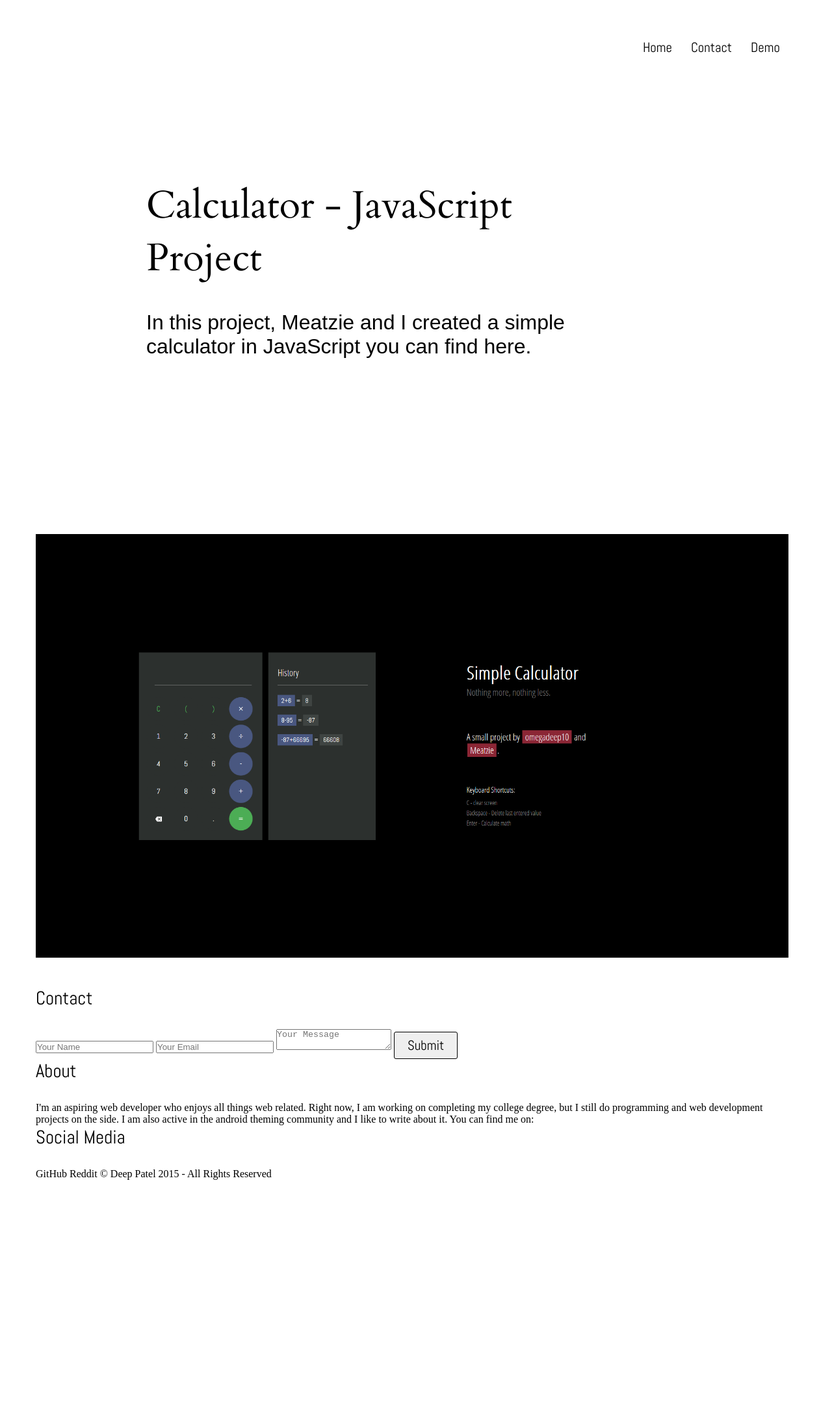
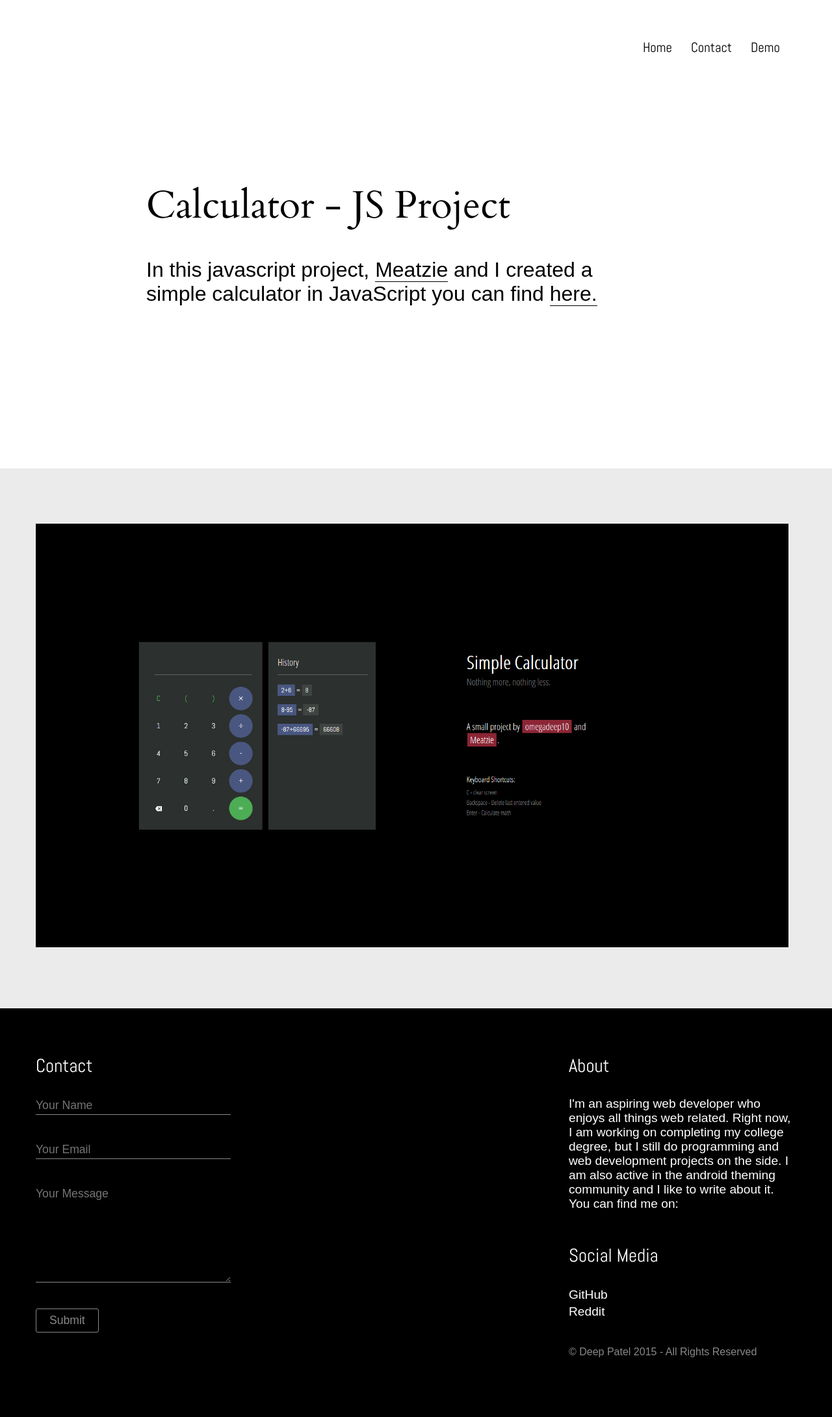
Before and after one commit to omegadeep10/omegadeep10.github.io, a Jekyll site: the page built from portfolio-pages/js-calculator.html, in a window 1280 px wide. Shown: the whole page at 65% size. Built offline with Jekyll 4.4.1, drawn with Linux system fonts in a browser that asks for light colours; some web fonts are replaced; before the commit the page ends 1836 px from its top, so only the background shows below that.

Commit message:
Finish refactoring css

```diff
--- a/_sass/_landing.sass
+++ b/_sass/_landing.sass
@@ -32,6 +32,12 @@
     max-width: 750px
     margin: 150px 0 230px 170px
 
+    a
+        border-bottom: 1px solid black
+
+        &:hover
+            border-bottom: 1px solid $link-hover
+
 //Work section
 #work
     background-color: $section-gray
@@ -47,7 +53,7 @@
 
 //Blog Section
 #blog
-    padding: 50px 0 70px 0
+    padding: 50px 0 50px 0
 
     #triangle-right
         width: 0
@@ -67,14 +73,97 @@
         margin-left: 40px
         font-family: $abel
 
-        .post-title
-            font-size: 1.4em
+    .post-title
+        font-size: 1.4em
 
-        .post-info
-            font-size: 1em
-            color: $post-info
-            margin-top: 2px
+    .post-info
+        font-size: 1em
+        color: $post-info
+        margin-top: 2px
 
     .button
         margin: 20px
         float: right
+
+//Footer
+footer
+    background-color: black
+    padding: 50px 0 70px 0
+
+    h2
+        color: white
+
+    //Contact
+    #contact
+        display: inline-block
+        float: left
+
+        input, textarea
+            display: block
+            color: #999
+            border: none
+            background-color: black
+            border-bottom: 1px solid #888
+            padding: 3px 0
+            font-size: 1.1em
+            font-family: $marvel
+            margin-bottom: 40px
+            width: 100%
+
+            &:focus
+                color: white
+                border-bottom: 1px solid white
+
+        textarea
+            height: 150px
+            width: 300px
+
+        .button
+            color: #888
+            border: 1px solid #888
+            float: left
+            width: auto
+            padding: 7px 20px
+
+            &:hover
+                color: $link-hover
+                border-color: $link-hover
+
+    //About and Social
+    #about
+        float: right
+        display: inline-block
+        width: 350px
+
+        .about-info
+            color: white
+            font-family: $marvel
+            font-size: 1.2em
+
+    .social
+        @extend #about
+        clear: right
+        margin-top: 50px
+
+        a
+            color: white
+            font-family: $marvel
+            font-size: 1.2em
+            float: left
+            clear: both
+            display: inline-block
+            margin: 2px 0
+
+            &:hover
+                color: $link-hover
+
+        .copyright
+            float: left
+            clear: both
+            color: #888
+            font-family: $marvel
+            margin-top: 40px
+            @include transition(all .3s ease-in-out)
+
+            &:hover
+                color: white
--- /dev/null
+++ b/_sass/_media-queries.sass
@@ -0,0 +1,150 @@
+@media (max-width: 1020px)
+    .header
+        float: right
+        margin-left: 0
+
+
+
+@media (max-width: 900px)
+    .col-1
+        width: 49%
+
+    .col-2
+        width: 99%
+
+    #img-container
+
+        .grid-item
+            margin-top: 0
+
+        .info
+            position: static
+            opacity: 1.0
+            background: white
+            display: block
+            margin-top: -5px
+            height: 160px
+            padding: 0 20px 0 20px
+
+            h3
+                padding-top: 10px
+                color: black
+
+                &:after
+                    width: 25px
+
+            .subtitle
+                color: rgba(0, 0, 0, .8)
+
+
+
+@media (max-width: 800px)
+    footer
+        .content
+            padding: 0 20%
+
+            #contact
+                float: none
+                display: block
+                margin: 0 auto
+
+                textarea
+                    width: 100%
+
+            #about
+                float: none
+                margin: 40px auto 0 auto
+                width: auto
+                margin-bottom: 30px
+
+
+
+@media (max-width: 700px)
+    .header
+        margin-top: 120px
+        margin-bottom: 170px
+
+    h1
+        font-size: 3em
+
+    .header-subtitle
+        font-size: 1.5em
+
+
+@media (max-width: 650px)
+    h2
+        font-size: 1.5em
+
+    .content
+        padding: 20px 30px
+
+    #work
+        padding: 30px 0 50px 0
+
+        .grid-item
+            height: 250px
+
+            .info
+                padding-top: 70px
+
+    #blog
+        padding: 30px 0 20px 0
+
+        .post-title
+            font-size: 1.1em
+
+        .post-info
+            font-size: .8em
+
+        #triangle-right
+            border-top: 5px solid transparent
+            border-left: 9px solid black
+            border-bottom: 5px solid transparent
+
+        .post
+            margin-left: 25px
+            margin-bottom: 30px
+
+
+
+@media (max-width: 500px)
+    .col-1
+        width: 99%
+
+
+    #work
+        .grid-item.col-1
+            height: 250px
+            margin-top: -5px
+
+        .grid-item.col-2, .grid-item.col-3
+            height: auto
+            margin-top: -5px
+
+    #img-container
+        .info
+            height: auto
+            padding: 10px 15px 25px 15px
+            margin-bottom: 20px
+
+    .nav ul
+        margin-top: 20px
+
+        li
+            font-size: 1.1em
+            margin-right: 20px
+
+    .header
+        margin-top: 80px
+        margin-bottom: 150px
+
+    h1
+        font-size: 2em
+        margin-bottom: 25px
+
+    .header-subtitle
+        font-size: 1.2em
+
+    footer
+        .content
+            padding: 0 10%
--- /dev/null
+++ b/_sass/_portfolio-page.sass
@@ -0,0 +1,9 @@
+#img-container
+    background-color: $section-gray
+    padding: 70px 0
+
+    .grid-item
+        margin-top: -5px
+
+    .info
+        padding-top: 250px
--- a/css/style.sass
+++ b/css/style.sass
@@ -143,6 +143,14 @@ a
         &:hover h3:after
             width: 25px
 
+        a
+            color: #888
+            border-bottom: 1px solid #888
+
+            &:hover
+                color: $link-hover
+                border-bottom: 1px solid $link-hover
+
 .col-1
     width: 33%
 
@@ -157,3 +165,5 @@ a
 //END General Styles
 
 @import landing
+@import portfolio-page
+@import media-queries
--- a/portfolio-pages/js-calculator.html
+++ b/portfolio-pages/js-calculator.html
@@ -3,8 +3,8 @@ layout: default
 
 title: Calculator - JavaScript Project
 
-header-title: 'Calculator - JavaScript Project'
-header-subtitle: 'In this project, <a href="http://github.com/meatzie">Meatzie</a> and I created a simple calculator in JavaScript you can find <a href="http://omegadeep10.github.io/js-calculator">here.</a>'
+header-title: 'Calculator - JS Project'
+header-subtitle: 'In this javascript project, <a href="http://github.com/meatzie">Meatzie</a> and I created a simple calculator in JavaScript you can find <a href="http://omegadeep10.github.io/js-calculator">here.</a>'
 
 links:
   - title: Home
```
